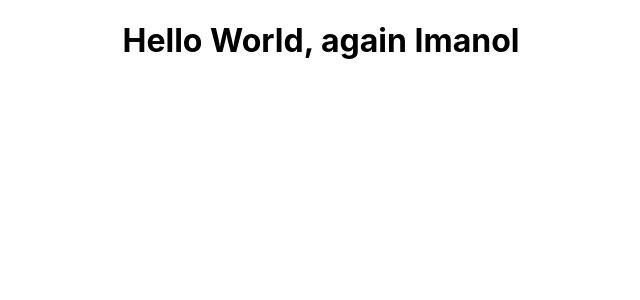
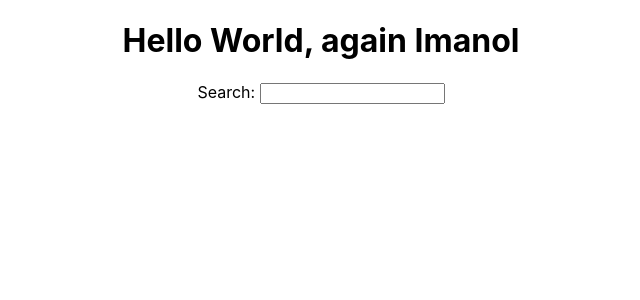
Before and after one commit to Lumin0l/the-road-to-react-imanol, a React (Create React App) app: page / in a window 1280 px wide. Shown: the top 300 px of the page, without its empty margins (319-959 px from the left). Built offline with nearby package versions, Linux system fonts and the light colour scheme.

Commit message:
wip: jsx intro

```diff
--- a/src/App.js
+++ b/src/App.js
@@ -1,12 +1,19 @@
+import * as React from 'react';
 import './App.css';
 
 function App() {
-  const name = 'Imanol';
+
+  function getName(newName) {
+    return newName
+  }
 
 
   return (
     <div className="App">
-      <h1> Hello World, again { name } </h1>
+      <h1> Hello World, again { getName('Imanol') } </h1>
+
+      <label htmlFor="search">Search: </label>
+      <input id='search' type='text' />
     </div>
   );
 }
```
